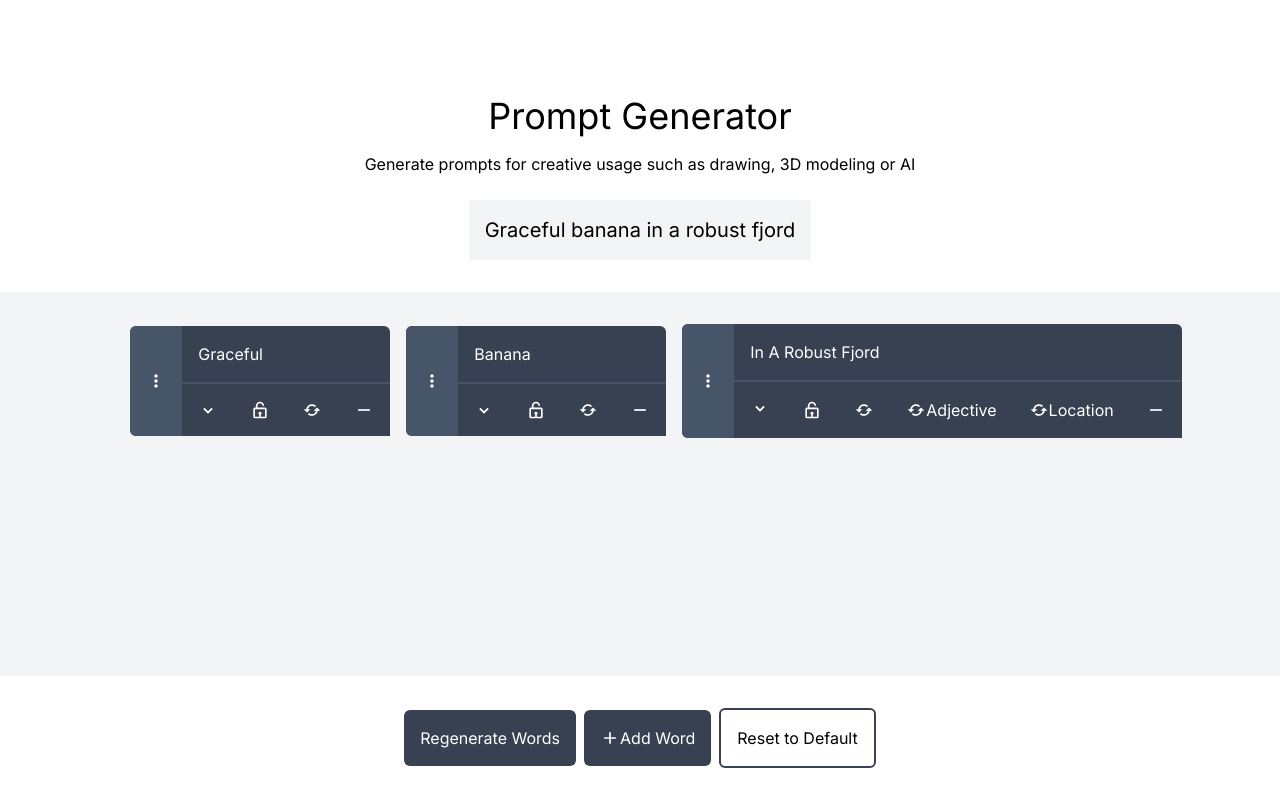
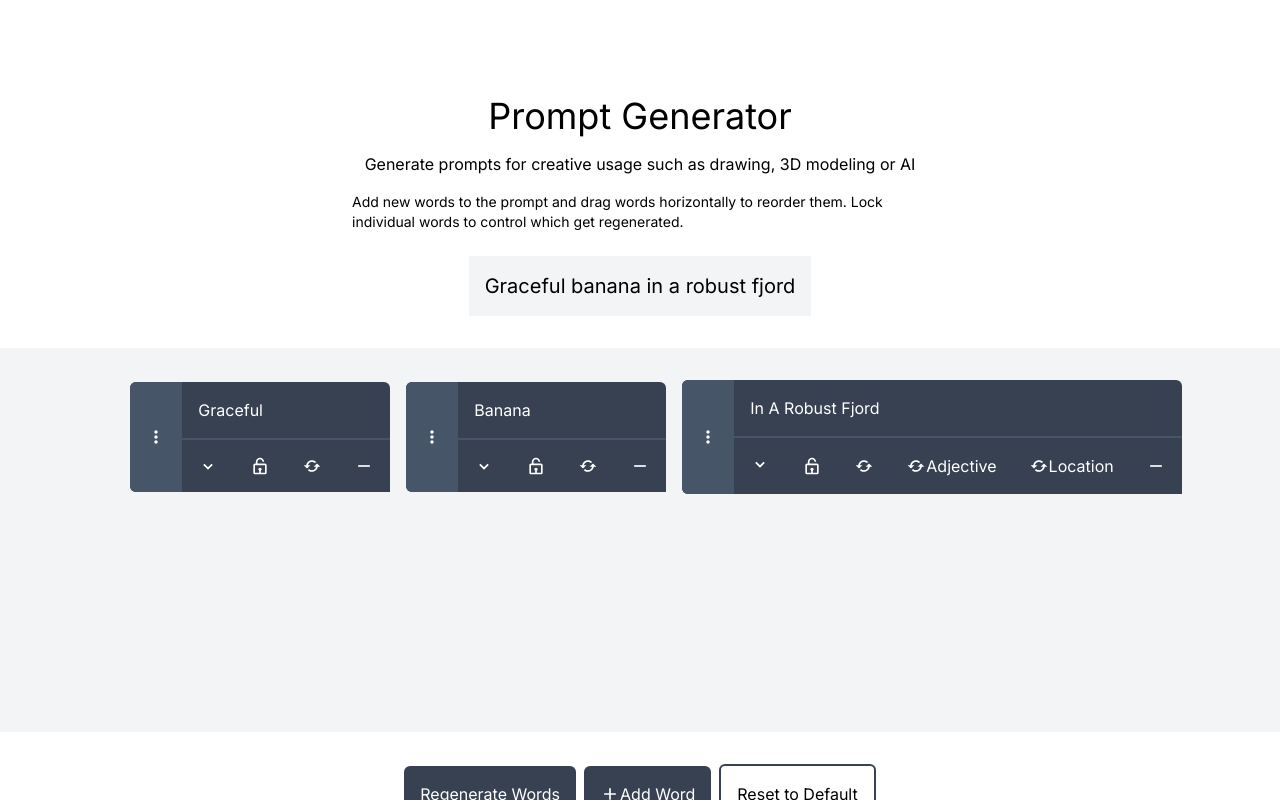
Before and after one commit to DanielHearn/Prompt-Generator, a Next.js app: page / in a window 1280 px wide. Shown: the top 800 px of the page. Built offline with nearby package versions, Linux system fonts and the light colour scheme.

Commit message:
Add instructions

```diff
--- a/app/page.tsx
+++ b/app/page.tsx
@@ -14,9 +14,13 @@ export default function Home() {
     >
       <div className="flex flex-col items-center justify-center gap-4">
         <h1 className="text-4xl">Prompt Generator</h1>
-        <h2 className="text-l">
+        <h2 className="text-l max-w-xl">
           Generate prompts for creative usage such as drawing, 3D modeling or AI
         </h2>
+        <h3 className="text-sm max-w-xl">
+          Add new words to the prompt and drag words horizontally to reorder them. Lock individual
+          words to control which get regenerated.
+        </h3>
       </div>
       <Words />
       <div>
```
